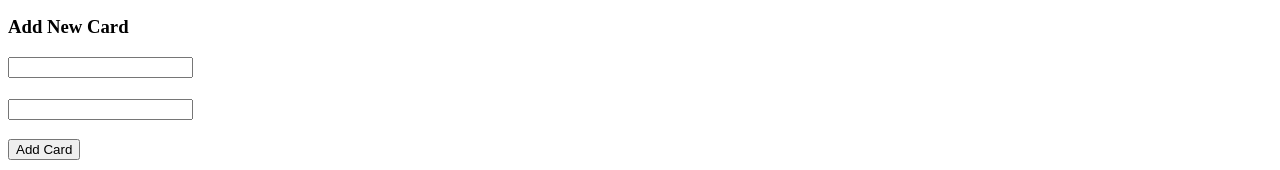
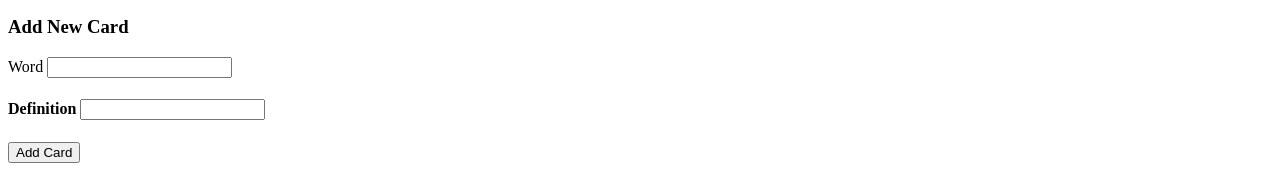
Before and after one commit to AubreyGuishard/FlashcardsFrontend, a React (Create React App) app: page / in a window 1280 px wide. Shown: the part 160-330 px from the top of the page. Built offline with nearby package versions, Linux system fonts and the light colour scheme; no server answers.

Commit message:
Added labels Word and Definition for the addNewCard Component

```diff
--- a/src/components/AddNewCard/AddNewCard.jsx
+++ b/src/components/AddNewCard/AddNewCard.jsx
@@ -27,6 +27,7 @@ const AddNewCard = ({ getFlashCards, cardId }) => {
     <form onSubmit={handleSubmit}>
       <h3>Add New Card</h3>
       <div>
+        <label>Word </label>
         <input
           type="text"
           onChange={(e) => setWord(e.target.value)}
@@ -34,11 +35,12 @@ const AddNewCard = ({ getFlashCards, cardId }) => {
         />
       </div>
       <div>
-      <h3>
+      <h4>
         <div>
+            <label>Definition </label>
             <input type="text" onChange={(e) => setDefinition(e.target.value)} value={definition}/>
         </div>
-      </h3>
+      </h4>
       </div>
       <button type="submit">Add Card</button>
     </form>
```
